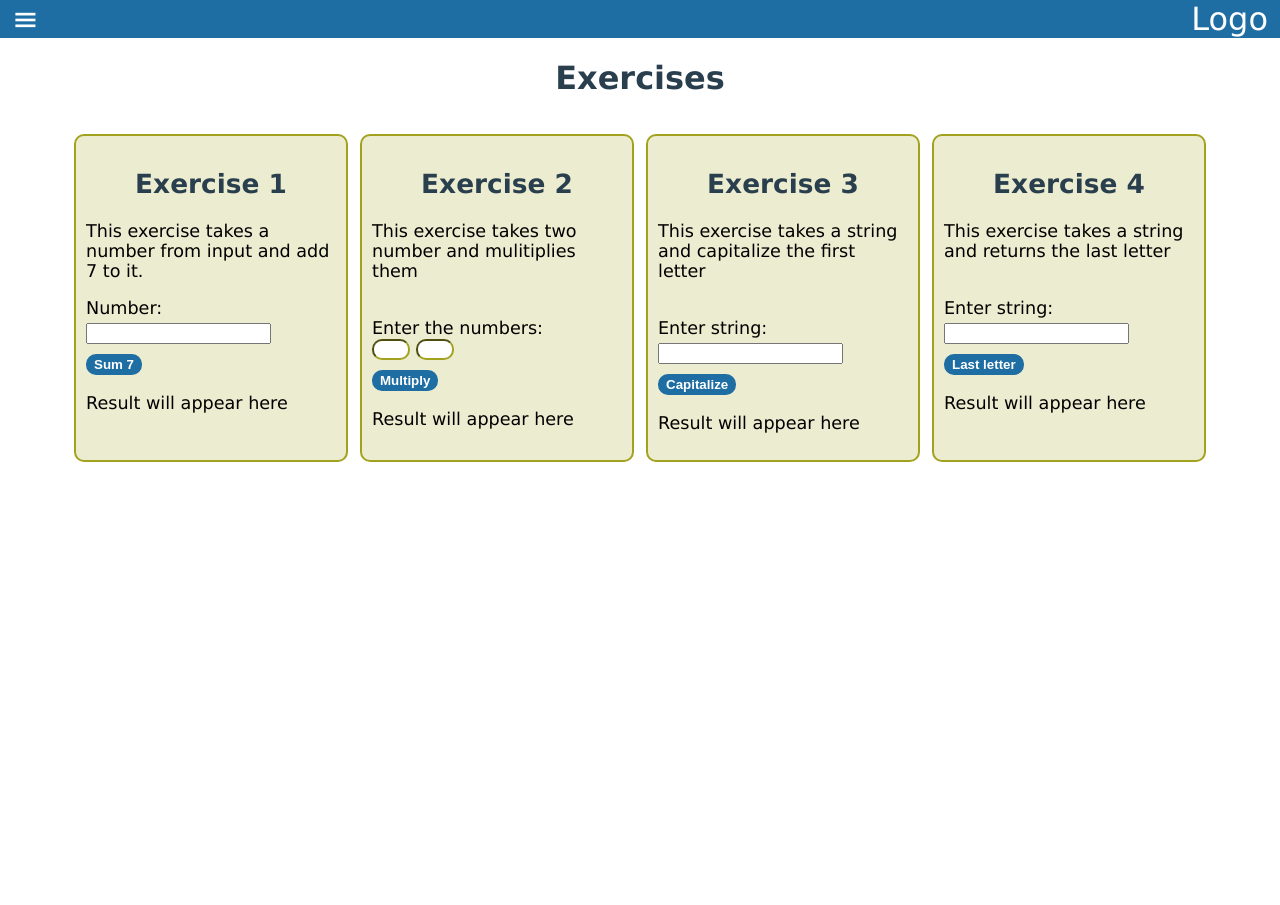
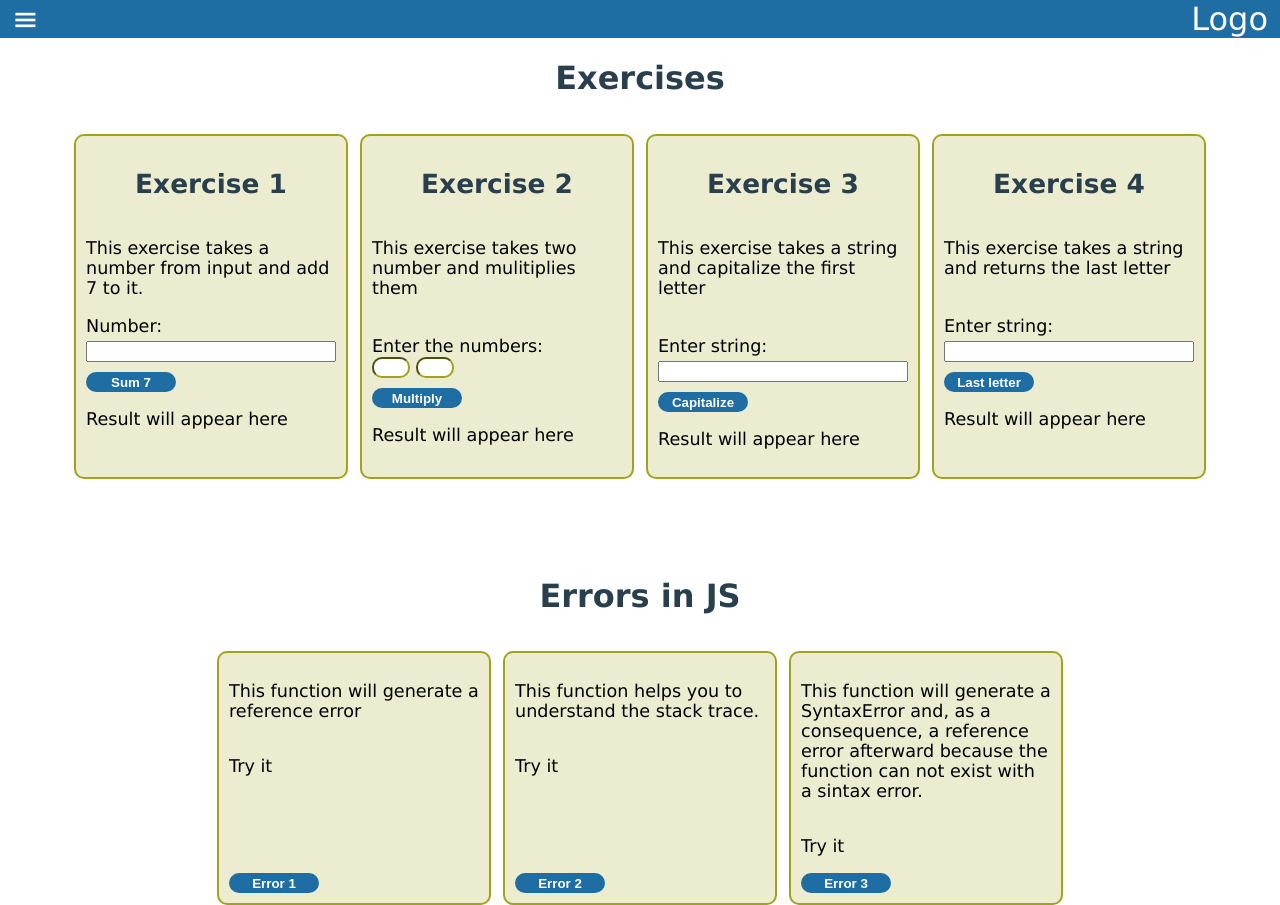
Before and after one commit to Lemeson/jsFTOP, a plain HTML site: page index.html in a window 1280 px wide. Before the commit the page ends 800 px from the top, so only its background shows below. Drawn offline with Linux system fonts and the light colour scheme.

Commit message:
Error reference part 1 complete
Made fondational reference errors within  the page that can be better seen
by the browser console

```diff
--- a/css/style.css
+++ b/css/commonStyle.css
@@ -1,11 +1,3 @@
-body {
-    display: flex;
-    flex-direction: column;
-    padding: 0;
-    margin: 0;
-    box-sizing: border-box;
-    font-family:'Lucida Sans', 'Lucida Sans Regular', 'Lucida Grande', 'Lucida Sans Unicode', Geneva, Verdana, sans-serif
-}
 
 .caixa {
     width: 0px;
@@ -68,27 +60,22 @@ nav .push-right {
     position: absolute;
 }
 
-#exercises {
-    color: #293F4E;
-    align-self: center;
-}
-
 .content {
     display: flex;
     flex-direction: column;
 }
 
-.exercise1-content {
-    display: flex;
-    flex-wrap: wrap;
-    margin-top: 15px;
-    gap: 12px;
-    margin-left: auto;
-    margin-right: auto;
-    padding: 0px 20px;
+
+.header1 {
+    color: #293F4E;
+    align-self: center;
 }
 
-.teste {
+.center{
+    text-align: center;
+}
+
+.dualCard {
     display: flex;
     gap:12px;
     margin-left: auto;
@@ -105,15 +92,27 @@ nav .push-right {
     border-radius: 10px;
     font-size: 1.1em;
     background-color: #A3A21F35;
+    display: flex;
+    flex-direction: column;
 }
 
 .card > h2 {
     text-align: center;
 }
 
-.exercise {
-    color: #293F4E;
+.at-bottom {
+    margin-top: auto;
+    padding-bottom: 0;
+}
 
+.sub-content-dual-card {
+    display: flex;
+    flex-wrap: wrap;
+    margin-top: 15px;
+    gap: 12px;
+    margin-left: auto;
+    margin-right: auto;
+    padding: 0px 20px;
 }
 
 button {
@@ -121,18 +120,10 @@ button {
     color: #fff;
     border-radius: 10px;
     border: 2px solid #1F6EA3;
-    width: auto;
-    height: auto;
+    width: 90px;
+    height: 20px;
     margin: 10px 0 0 0;
     font-weight: 750;
-}
-
-
-.exe2BoxNumbers {
-    display: inline;
-    width: 30px;
-    border-radius: 10px;
-    border-color: #A3A21F;
 }
 
 /* Chrome, Safari, Edge, Opera */
--- /dev/null
+++ b/css/indexStyle.css
@@ -0,0 +1,21 @@
+body {
+    display: flex;
+    flex-direction: column;
+    padding: 0;
+    margin: 0;
+    box-sizing: border-box;
+    font-family:'Lucida Sans', 'Lucida Sans Regular', 'Lucida Grande', 'Lucida Sans Unicode', Geneva, Verdana, sans-serif
+}
+
+
+.exercise {
+    color: #293F4E;
+
+}
+
+.exe2BoxNumbers {
+    display: inline;
+    width: 30px;
+    border-radius: 10px;
+    border-color: #A3A21F;
+}
--- a/index.html
+++ b/index.html
@@ -4,8 +4,10 @@
 <head>
     <meta charset="UTF-8">
     <meta name="viewport" content="width=device-width, initial-scale=1.0">
-    <script src="js/javascript.js"></script>
-    <link rel="stylesheet" href="css/style.css">
+    <script src="js/exercises1.js"></script>
+    <script src="js/errors.js"></script>
+    <link rel="stylesheet" href="css/indexStyle.css">
+    <link rel="stylesheet" href="css/commonStyle.css">
     <title>Exercises 1</title>
 </head>
 
@@ -26,9 +28,9 @@
     </nav>
 
     <div class="content">
-        <h1 id="exercises">Exercises</h1>
-        <div class="exercise1-content">
-            <div class="teste">
+        <h1 class="header1">Exercises</h1>
+        <div class="sub-content-dual-card">
+            <div class="dualCard">
                 <div class="card">
                     <h2 class="exercise" id="exercise1">Exercise 1</h2>
                     <p>This exercise takes a number from input and add 7 to it.</p>
@@ -53,7 +55,7 @@
                 </div>
             </div>
 
-            <div class="teste">
+            <div class="dualCard">
                 <div class="card">
                     <h2 class="exercise"> Exercise 3</h2>
                     <p>This exercise takes a string and capitalize the first letter</p>
@@ -77,6 +79,36 @@
 
         </div>
 
+        <br><br><br><br><tr>
+
+        <div>
+            <h1 class="header1 center">Errors in JS</h1>
+            <div class="dualCard">
+                <div class="sub-content-dual-card">
+                    <div class="card">
+                        <p>This function will generate a reference error</p>
+                        <p id="reference-error1">Try it</p>
+                        <button class="at-bottom" onclick="error1()">Error 1</button>
+                    </div>
+
+                    <div class="card">
+                        <p>This function helps you to understand the stack trace.</p>
+                        <p>Try it</p>
+                        <button class="at-bottom" onclick="error2()">Error 2</button>
+                    </div>
+
+                    <div class="card">
+                        <p>
+                            This function will generate a SyntaxError and, as a consequence,
+                            a reference error afterward because the function can not exist
+                            with a sintax error.
+                        </p>
+                        <p>Try it</p>
+                        <button class="at-bottom" onclick="helloWorld()">Error 3</button>
+                    </div>
+                </div>
+            </div>
+        </div>
     </div>
 
 </body>
--- /dev/null
+++ b/js/errors.js
@@ -0,0 +1,38 @@
+function error1(){
+    const a = "Peace";
+    const b = "Of ";
+    //const c = `${a} ${b}`;
+    //const c = a + " " + b;
+
+    try{
+        console.log(c);
+    } catch(error){
+        if (error instanceof ReferenceError) {
+            const variableError = error.message.split(" ")[0];
+            document.getElementById("reference-error1").innerText =
+             `Define a variable called ${variableError}`;
+        }
+        console.log(error);
+
+    }
+
+}
+
+function error2(){
+    const a = 5;
+    const b = 10;
+
+    function add() {
+    return c;
+    }
+
+    function print() {
+    add();
+    }
+
+    print();
+}
+
+function helloWorld() {
+    console.log "Hello World!"
+  }
```
Also changed, not shown: js/exercises1.js (line endings or trailing spaces).
